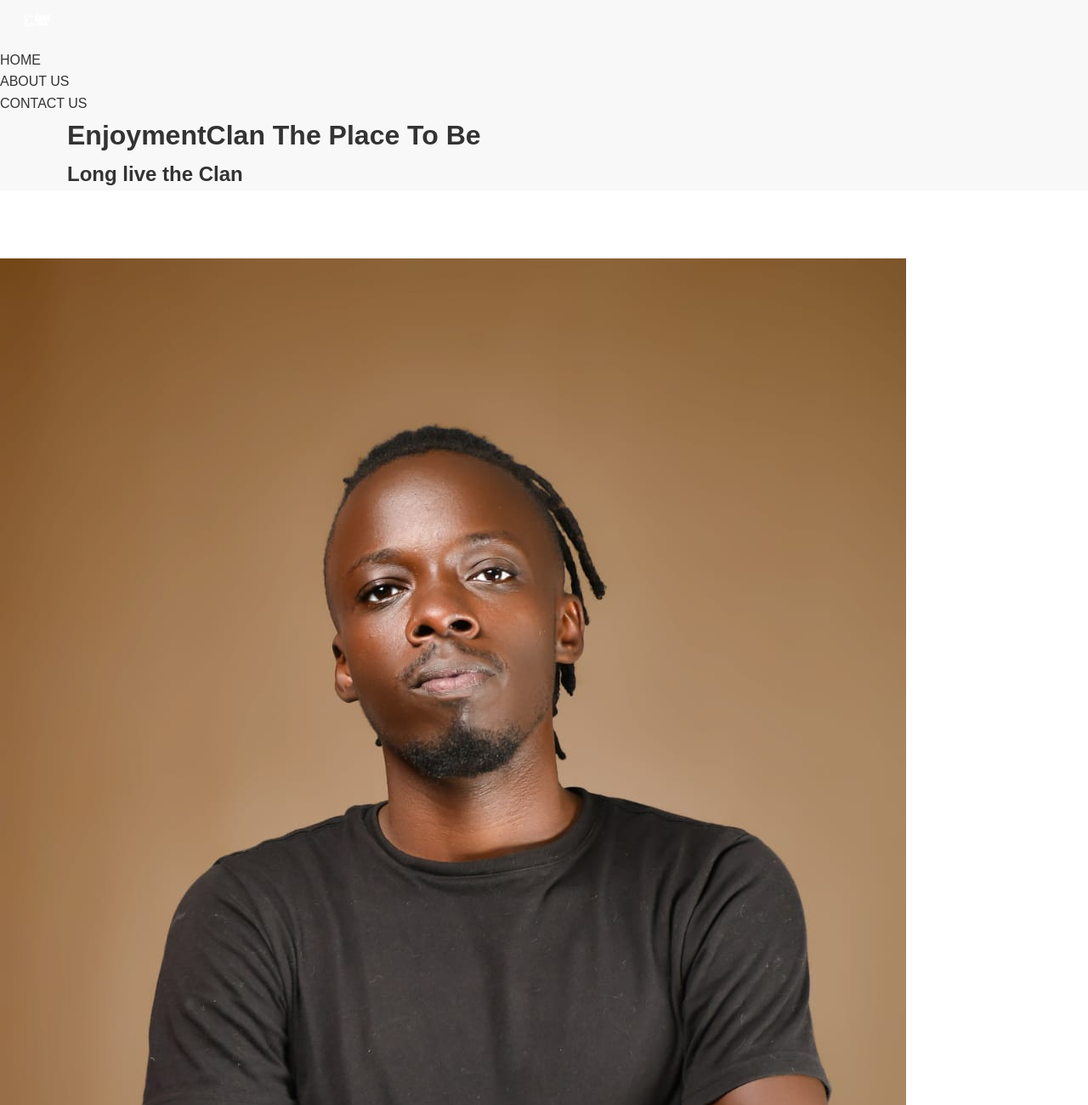
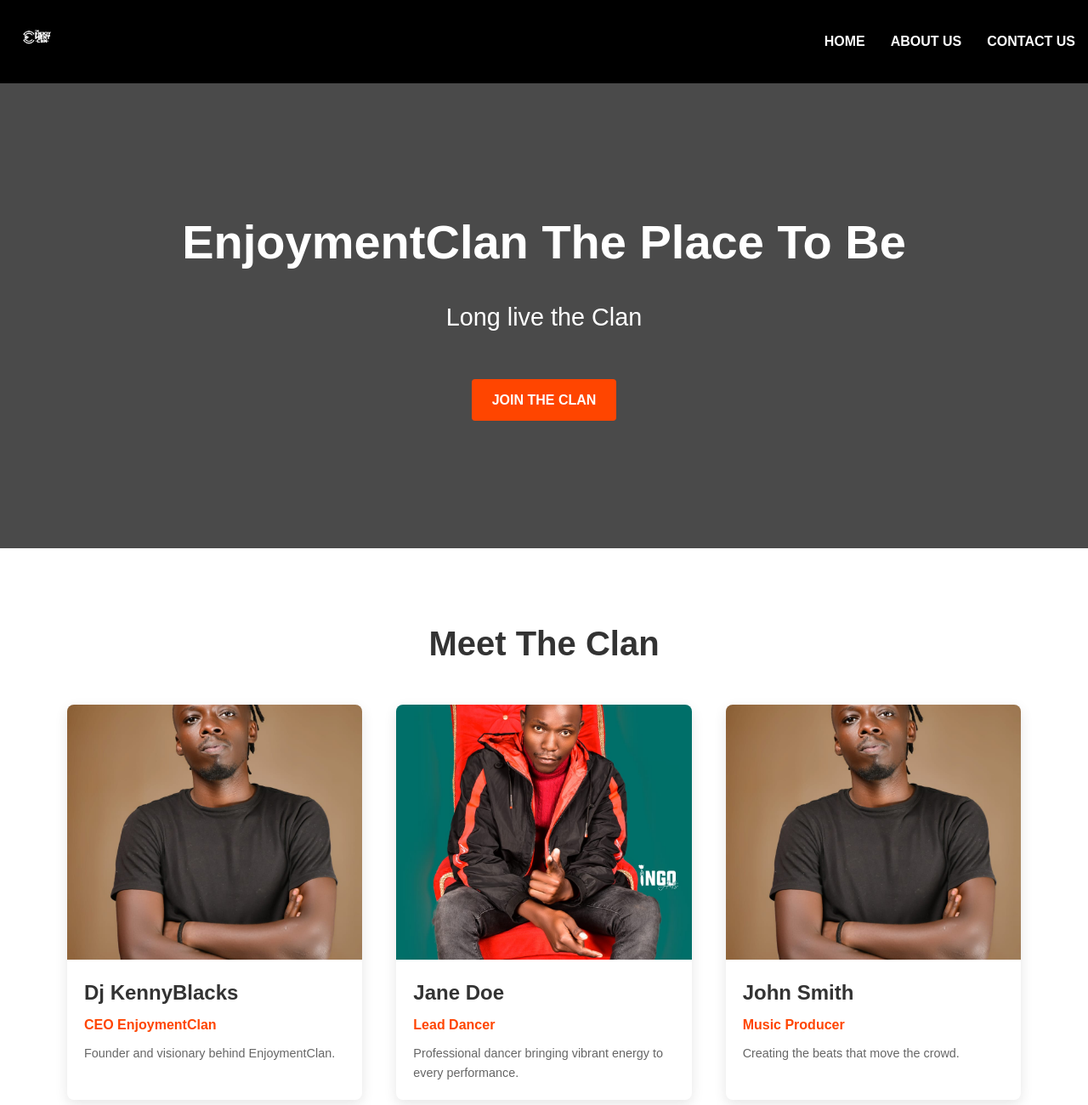
Before and after one commit to awstine/EnjoymentClan-webpage, a plain HTML site: page sample.html in a window 1280 px wide. Shown: the top 1300 px of the page at 85% size. Drawn offline with Linux system fonts and the light colour scheme.

Commit message:
Refactor layout and add team member section with join form

```diff
--- a/sample.html
+++ b/sample.html
@@ -7,96 +7,102 @@
   <title>EnjoymentClan</title>
 </head>
 <body>
+  <!-- HEADER -->
+  <header>
+    <div class="brand">
+      <a href="sample.html"><img src="pics/white.png" alt="EnjoymentClan Logo"></a>
+    </div>
+    <nav class="main-nav">
+      <ul>
+        <li><a href="sample.html">HOME</a></li>
+        <li><a href="about.html">ABOUT US</a></li>
+        <li><a href="contact.html">CONTACT US</a></li>
+      </ul>
+    </nav>
+  </header>
 
-  <!--  HEADER   -->
-  <nav class="header">
-    <div class="brand">
-      <a href="#"><img src="pics/white.png" alt="EnjoymentClan"></a>
-    </div>
-    <div class="join">
-      <ul class="joinList">
-        <li class="joinUs">
-          <a href="#">HOME</a>
-        </li>
-        <li class="logIn">
-          <a href="#">ABOUT US</a>
-        </li>
-        <li class="joinUs">
-          <a href="#">CONTACT US</a>
-        </li>
-      </ul>
-    </div>
-   </nav>
-
-    <!-- SECTION 1 -->
-    <div class="header2">
+  <!-- HERO SECTION -->
+  <section class="hero">
     <div class="container">
       <h1>EnjoymentClan The Place To Be</h1>
       <h2>Long live the Clan</h2>
+      <a href="#join-us" class="btn">Join The Clan</a>
+    </div>
+  </section>
 
-    </div>
-    </div>
-
-    <!--  CLAN MEMBERS  -->
-    <!--<section class="team">
-      <div class="container1">
-        <div class="row">
-          <div class="card">
-            <div class="teamMember">
-              <img src="pics/blacks.jpg">
-              <h4>Dj KennyBlacks</h4>
-              <p class="description">
-                CEO Enjoymentclan
-              </p>
-              <ul class="socials">
-
-              </ul>
-            </div>
-
+  <!-- CLAN MEMBERS SECTION -->
+  <section class="team" id="team">
+    <div class="container">
+      <h2 class="section-title">Meet The Clan</h2>
+      <div class="team-grid">
+        <!-- First team member -->
+        <div class="team-member">
+          <div class="member-image">
+            <img src="pics/blacks.jpg" alt="Dj KennyBlacks">
           </div>
-
+          <div class="member-info">
+            <h3>Dj KennyBlacks</h3>
+            <p class="role">CEO EnjoymentClan</p>
+            <p class="bio">Founder and visionary behind EnjoymentClan.</p>
+          </div>
         </div>
 
-      </div>
-    </section> -->
-
-    <section class="team">
-      <div class="teamContainer">
-        <div class="teamRow">
-          <div class="teamRow1">
-            <div class="teamMember">
-              <img src="pics/blacks.jpg" class="blacks">
-              <h4>Dj KennyBlacks</h4>
-              <p>CEO EnjoymentClan</p>
-
-            </div>
-            <div class="teamRow1">
-              <div class="teamMember">
-                <img src="pics/dancer.jpg" class="blacks">
-                <h4>Dj KennyBlacks</h4>
-                <p>CEO EnjoymentClan</p>
-
-              </div>
-              <div class="teamRow1">
-                <div class="teamMember">
-                  <img src="pics/blacks.jpg" class="blacks">
-                  <h4>Dj KennyBlacks</h4>
-                  <p>CEO EnjoymentClan</p>
-
-                </div>
-
+        <!-- Second team member -->
+        <div class="team-member">
+          <div class="member-image">
+            <img src="pics/dancer.jpg" alt="Jane Doe">
           </div>
-
+          <div class="member-info">
+            <h3>Jane Doe</h3>
+            <p class="role">Lead Dancer</p>
+            <p class="bio">Professional dancer bringing vibrant energy to every performance.</p>
+          </div>
         </div>
 
+        <!-- Third team member -->
+        <div class="team-member">
+          <div class="member-image">
+            <img src="pics/blacks.jpg" alt="John Smith">
+          </div>
+          <div class="member-info">
+            <h3>John Smith</h3>
+            <p class="role">Music Producer</p>
+            <p class="bio">Creating the beats that move the crowd.</p>
+          </div>
+        </div>
+      </div>
+    </div>
+  </section>
 
+  <!-- JOIN US SECTION -->
+  <section class="join-us" id="join-us">
+    <div class="container">
+      <h2 class="section-title">Join The Clan</h2>
+      <p>Become part of the EnjoymentClan family and experience the best entertainment.</p>
+      <form class="contact-form">
+        <input type="text" placeholder="Your Name" required>
+        <input type="email" placeholder="Your Email" required>
+        <textarea placeholder="Tell us about yourself"></textarea>
+        <button type="submit" class="btn">Submit</button>
+      </form>
+    </div>
+  </section>
+
+  <!-- FOOTER -->
+  <footer>
+    <div class="container">
+      <div class="footer-content">
+        <div class="footer-logo">
+          <img src="pics/white.png" alt="EnjoymentClan Logo">
+        </div>
+        <div class="social-links">
+          <a href="#" aria-label="Facebook"><i class="fab fa-facebook"></i></a>
+          <a href="#" aria-label="Instagram"><i class="fab fa-instagram"></i></a>
+          <a href="#" aria-label="Twitter"><i class="fab fa-twitter"></i></a>
+        </div>
       </div>
-
-    </section>
-
-
-
-
-
+      <p class="copyright">&copy; 2025 EnjoymentClan. All rights reserved.</p>
+    </div>
+  </footer>
 </body>
 </html>
```
